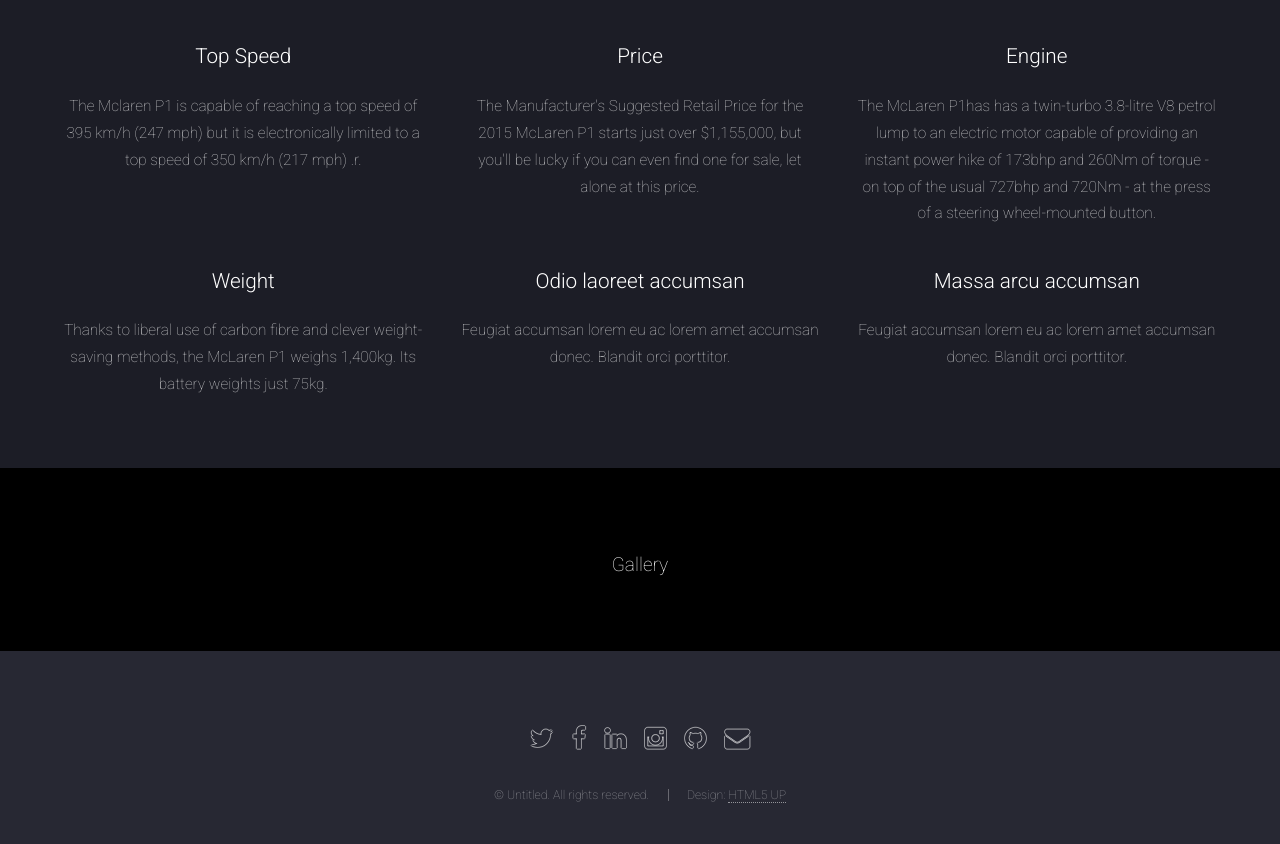
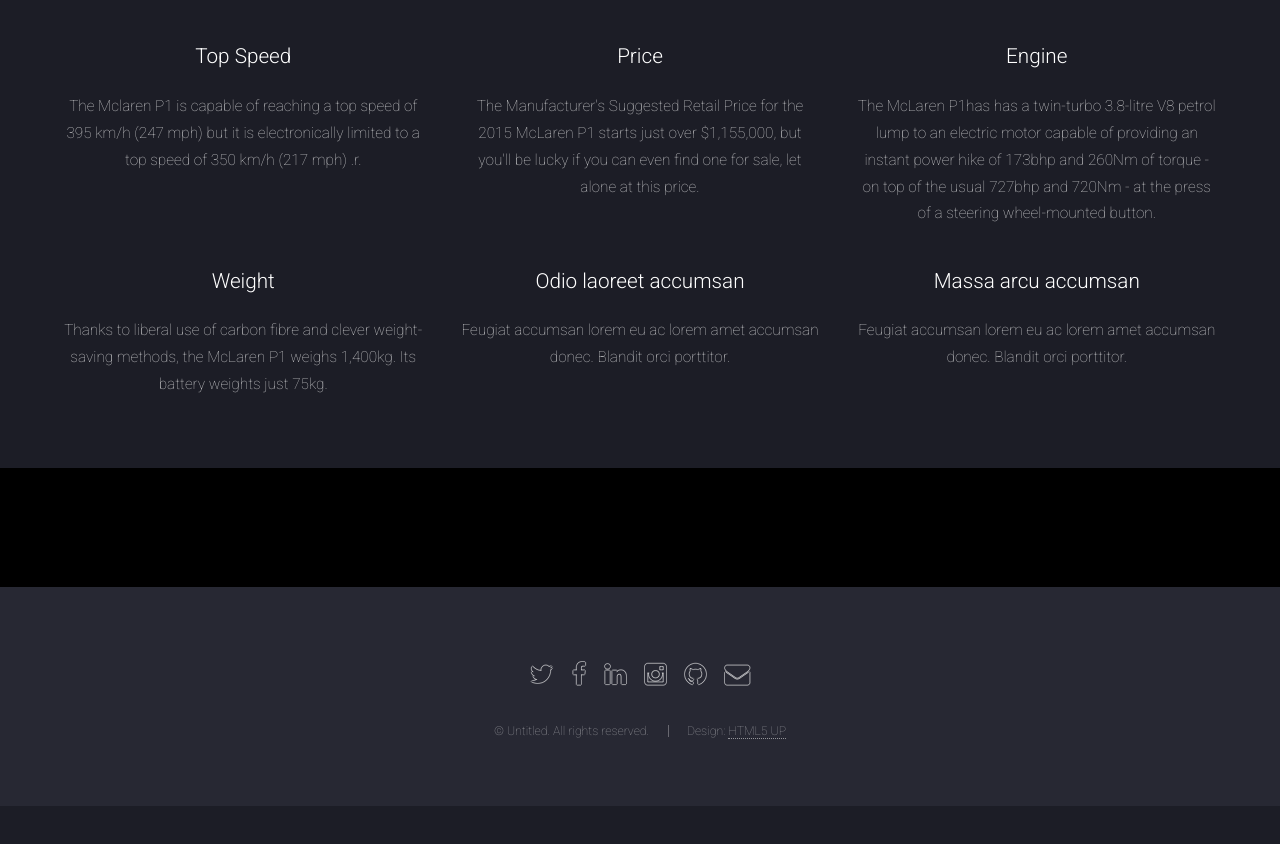
Before and after one commit to alexjhlee/alexjhlee.github.io, a plain HTML site: page index.html in a window 1280 px wide. Shown: the part 3289-4133 px from the top of the page. After the commit the page ends 4095 px from the top, so only its background shows below. Drawn offline with Linux system fonts and the light colour scheme.

Commit message:
delete title

```diff
--- a/index.html
+++ b/index.html
@@ -152,7 +152,7 @@
 					<div class="container">
 						<header>
 							<h2></h2>
-							<p>Gallery</p>
+							<p></p>
 						</header>
 						<form method="post" action="#" class="container 50%">
 							</form>
```
